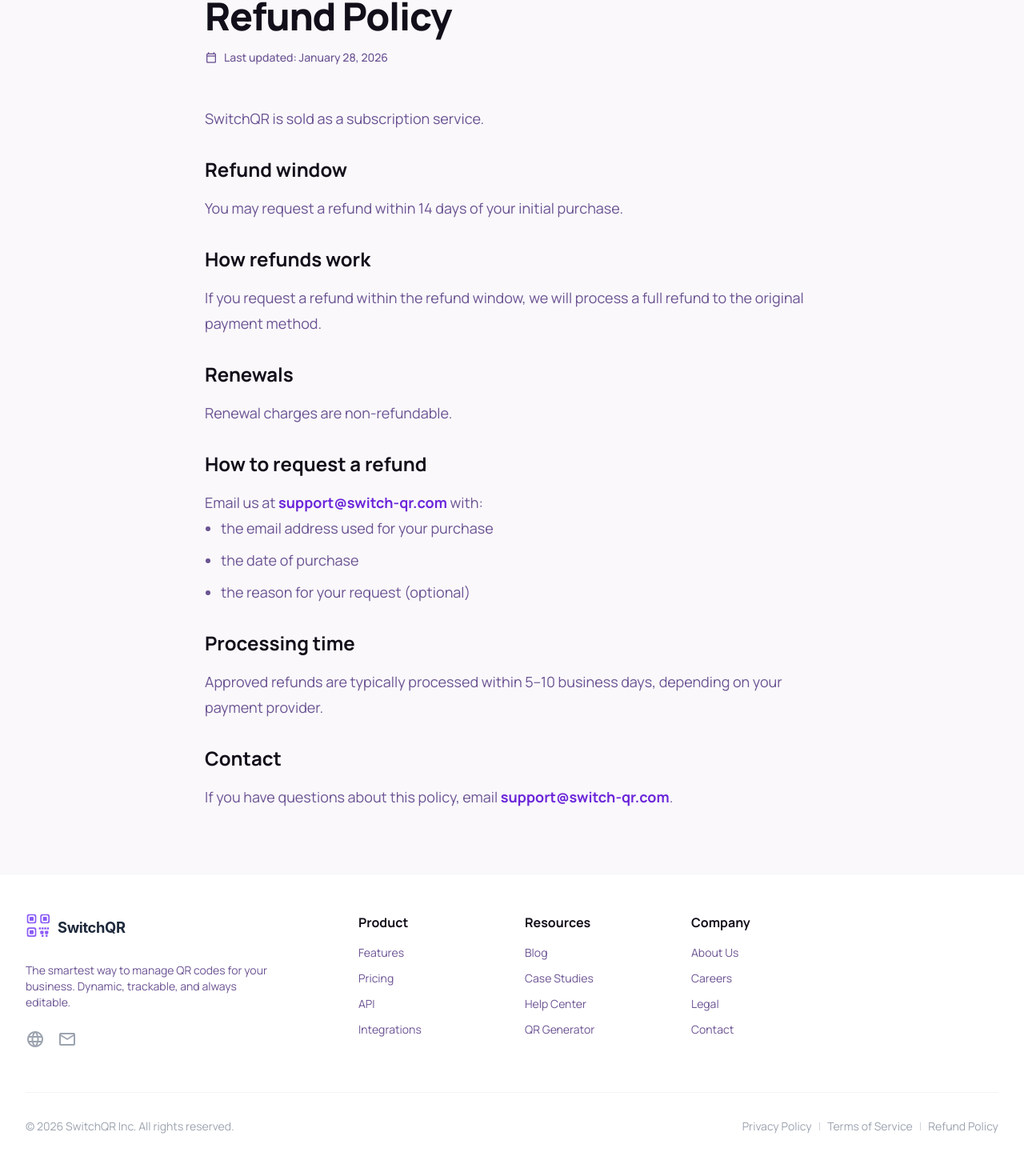
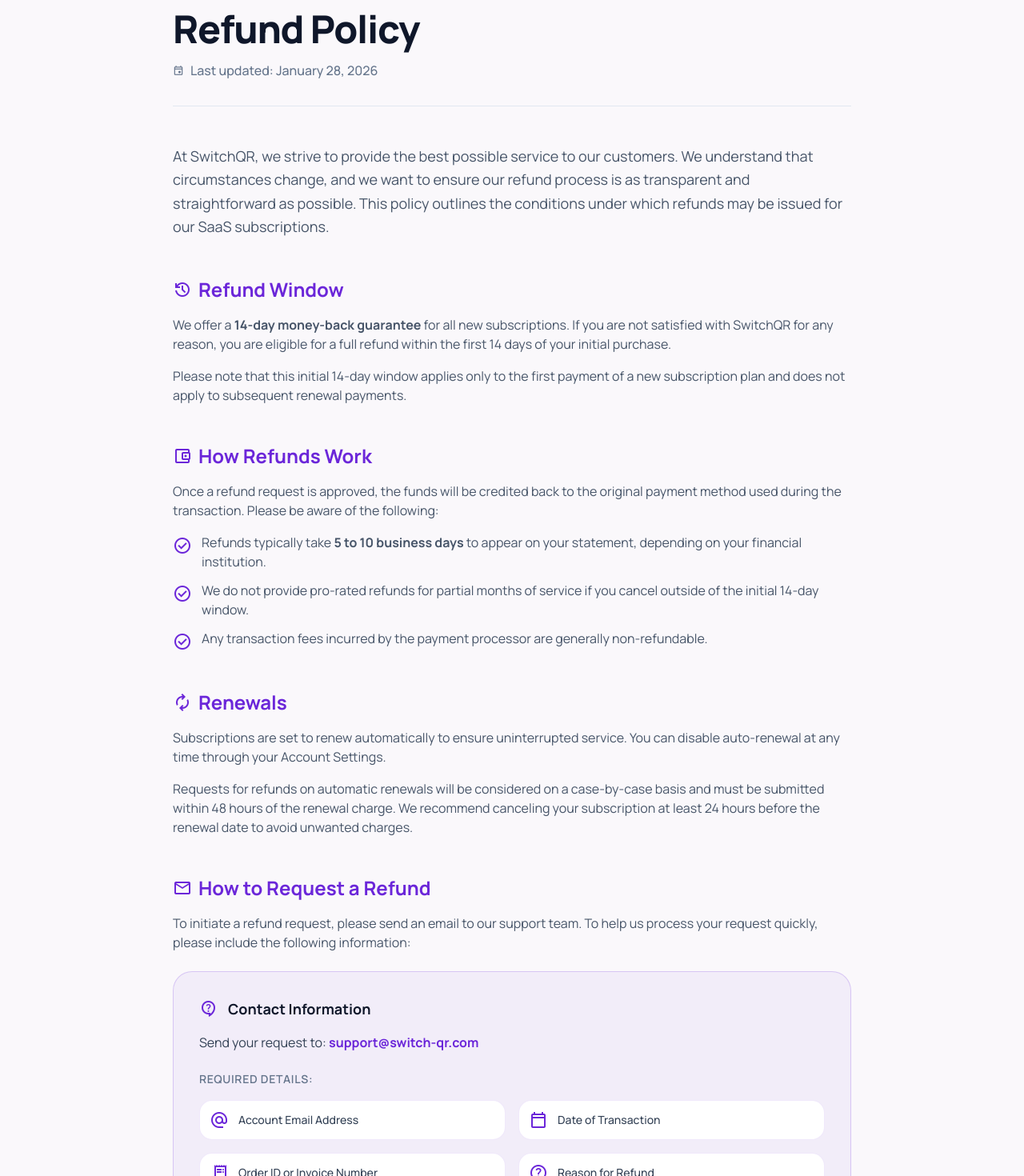
Before and after one commit to naveenkumar1569/switchqr-website, a React (Vite) app in the folder website/: page /refund in a window 1280 px wide. Shown: the part 149-1619 px from the top of the page at 80% size. Built offline with nearby package versions, Linux system fonts and the light colour scheme.

Commit message:
feat(website): redesign Refund Policy page with premium mock layout

```diff
--- a/website/src/pages/RefundPolicy.jsx
+++ b/website/src/pages/RefundPolicy.jsx
@@ -1,4 +1,5 @@
 import React from 'react';
+import { Link } from 'react-router-dom';
 
 const RefundPolicy = () => {
     const today = new Date().toLocaleDateString('en-US', {
@@ -7,61 +8,143 @@
         day: 'numeric'
     });
 
+    const CLIENT_APP_URL = 'https://app.switch-qr.com';
+
     return (
-        <div className="bg-background-light text-text-main font-display antialiased min-h-screen">
-            <main className="max-w-7xl mx-auto px-4 sm:px-6 lg:px-8 py-10 lg:py-20">
-                <div className="max-w-3xl mx-auto">
-                    {/* Page Heading */}
-                    <div className="mb-12">
-                        <h1 className="text-4xl sm:text-5xl font-black text-text-main leading-tight mb-4 tracking-tight">Refund Policy</h1>
-                        <div className="flex items-center gap-2 text-text-muted">
-                            <span className="material-symbols-outlined text-base">calendar_today</span>
-                            <span className="text-sm font-medium">Last updated: {today}</span>
+        <div className="bg-background-light dark:bg-background-dark text-slate-900 dark:text-slate-100 font-display transition-colors duration-300 min-h-screen">
+            <main className="max-w-4xl mx-auto px-6 py-16 md:py-24">
+                {/* Document Header */}
+                <header className="mb-12 border-b border-slate-200 dark:border-slate-800 pb-8">
+                    <h1 className="text-4xl md:text-5xl font-extrabold text-slate-900 dark:text-white mb-4 tracking-tight">
+                        Refund Policy
+                    </h1>
+                    <div className="flex items-center gap-2 text-slate-500 dark:text-slate-400 font-medium">
+                        <span className="material-symbols-outlined text-sm">event</span>
+                        <span>Last updated: {today}</span>
+                    </div>
+                </header>
+
+                {/* Main Content Section */}
+                <article className="prose-custom max-w-none prose prose-slate dark:prose-invert">
+                    {/* Introduction */}
+                    <section className="mb-12">
+                        <p className="text-lg text-slate-600 dark:text-slate-300 leading-relaxed">
+                            At SwitchQR, we strive to provide the best possible service to our customers. We understand that circumstances change, and we want to ensure our refund process is as transparent and straightforward as possible. This policy outlines the conditions under which refunds may be issued for our SaaS subscriptions.
+                        </p>
+                    </section>
+
+                    {/* Refund Window */}
+                    <section className="mb-12">
+                        <h2 className="text-2xl font-bold text-primary mb-4 flex items-center gap-2">
+                            <span className="material-symbols-outlined">history</span>
+                            Refund Window
+                        </h2>
+                        <div className="space-y-4 text-slate-600 dark:text-slate-300">
+                            <p>
+                                We offer a <strong>14-day money-back guarantee</strong> for all new subscriptions. If you are not satisfied with SwitchQR for any reason, you are eligible for a full refund within the first 14 days of your initial purchase.
+                            </p>
+                            <p>
+                                Please note that this initial 14-day window applies only to the first payment of a new subscription plan and does not apply to subsequent renewal payments.
+                            </p>
                         </div>
-                    </div>
+                    </section>
 
-                    {/* Content Area */}
-                    <article className="prose prose-slate max-w-none">
-                        <div className="space-y-8 text-text-muted leading-8 text-lg">
-                            <p>SwitchQR is sold as a subscription service.</p>
+                    {/* How Refunds Work */}
+                    <section className="mb-12">
+                        <h2 className="text-2xl font-bold text-primary mb-4 flex items-center gap-2">
+                            <span className="material-symbols-outlined">account_balance_wallet</span>
+                            How Refunds Work
+                        </h2>
+                        <div className="space-y-4 text-slate-600 dark:text-slate-300">
+                            <p>
+                                Once a refund request is approved, the funds will be credited back to the original payment method used during the transaction. Please be aware of the following:
+                            </p>
+                            <ul className="list-none space-y-3 mb-6">
+                                <li className="flex items-start gap-3">
+                                    <span className="material-symbols-outlined text-primary mt-1">check_circle</span>
+                                    <span>Refunds typically take <strong>5 to 10 business days</strong> to appear on your statement, depending on your financial institution.</span>
+                                </li>
+                                <li className="flex items-start gap-3">
+                                    <span className="material-symbols-outlined text-primary mt-1">check_circle</span>
+                                    <span>We do not provide pro-rated refunds for partial months of service if you cancel outside of the initial 14-day window.</span>
+                                </li>
+                                <li className="flex items-start gap-3">
+                                    <span className="material-symbols-outlined text-primary mt-1">check_circle</span>
+                                    <span>Any transaction fees incurred by the payment processor are generally non-refundable.</span>
+                                </li>
+                            </ul>
+                        </div>
+                    </section>
 
-                            <section>
-                                <h2 className="text-2xl font-bold text-text-main mb-4">Refund window</h2>
-                                <p>You may request a refund within 14 days of your initial purchase.</p>
-                            </section>
+                    {/* Renewals */}
+                    <section className="mb-12">
+                        <h2 className="text-2xl font-bold text-primary mb-4 flex items-center gap-2">
+                            <span className="material-symbols-outlined">autorenew</span>
+                            Renewals
+                        </h2>
+                        <div className="space-y-4 text-slate-600 dark:text-slate-300">
+                            <p>
+                                Subscriptions are set to renew automatically to ensure uninterrupted service. You can disable auto-renewal at any time through your Account Settings.
+                            </p>
+                            <p>
+                                Requests for refunds on automatic renewals will be considered on a case-by-case basis and must be submitted within 48 hours of the renewal charge. We recommend canceling your subscription at least 24 hours before the renewal date to avoid unwanted charges.
+                            </p>
+                        </div>
+                    </section>
 
-                            <section>
-                                <h2 className="text-2xl font-bold text-text-main mb-4">How refunds work</h2>
-                                <p>If you request a refund within the refund window, we will process a full refund to the original payment method.</p>
-                            </section>
+                    {/* How to Request a Refund */}
+                    <section className="mb-12">
+                        <h2 className="text-2xl font-bold text-primary mb-4 flex items-center gap-2">
+                            <span className="material-symbols-outlined">mail</span>
+                            How to Request a Refund
+                        </h2>
+                        <p className="mb-6 text-slate-600 dark:text-slate-300">
+                            To initiate a refund request, please send an email to our support team. To help us process your request quickly, please include the following information:
+                        </p>
+                        {/* Information Callout Box */}
+                        <div className="bg-primary/5 dark:bg-primary/10 border border-primary/20 rounded-xl p-8 mb-8">
+                            <div className="flex items-center gap-3 mb-4">
+                                <span className="material-symbols-outlined text-primary">contact_support</span>
+                                <h3 className="text-lg font-bold text-slate-900 dark:text-white">Contact Information</h3>
+                            </div>
+                            <p className="mb-6 text-slate-700 dark:text-slate-300">
+                                Send your request to: <a className="text-primary font-bold hover:underline" href="mailto:support@switch-qr.com">support@switch-qr.com</a>
+                            </p>
+                            <div className="space-y-4">
+                                <p className="text-sm uppercase tracking-wider font-semibold text-slate-500 dark:text-slate-400">Required Details:</p>
+                                <ul className="grid grid-cols-1 md:grid-cols-2 gap-4 text-slate-700 dark:text-slate-300">
+                                    <li className="flex items-center gap-3 bg-white dark:bg-background-dark p-3 rounded-lg border border-primary/10">
+                                        <span className="material-symbols-outlined text-primary">alternate_email</span>
+                                        <span className="text-sm font-medium">Account Email Address</span>
+                                    </li>
+                                    <li className="flex items-center gap-3 bg-white dark:bg-background-dark p-3 rounded-lg border border-primary/10">
+                                        <span className="material-symbols-outlined text-primary">calendar_today</span>
+                                        <span className="text-sm font-medium">Date of Transaction</span>
+                                    </li>
+                                    <li className="flex items-center gap-3 bg-white dark:bg-background-dark p-3 rounded-lg border border-primary/10">
+                                        <span className="material-symbols-outlined text-primary">receipt_long</span>
+                                        <span className="text-sm font-medium">Order ID or Invoice Number</span>
+                                    </li>
+                                    <li className="flex items-center gap-3 bg-white dark:bg-background-dark p-3 rounded-lg border border-primary/10">
+                                        <span className="material-symbols-outlined text-primary">help_outline</span>
+                                        <span className="text-sm font-medium">Reason for Refund</span>
+                                    </li>
+                                </ul>
+                            </div>
+                        </div>
+                    </section>
 
-                            <section>
-                                <h2 className="text-2xl font-bold text-text-main mb-4">Renewals</h2>
-                                <p>Renewal charges are non-refundable.</p>
-                            </section>
-
-                            <section>
-                                <h2 className="text-2xl font-bold text-text-main mb-4">How to request a refund</h2>
-                                <p>Email us at <a href="mailto:support@switch-qr.com" className="text-primary hover:underline font-bold">support@switch-qr.com</a> with:</p>
-                                <ul className="list-disc pl-5 space-y-2">
-                                    <li>the email address used for your purchase</li>
-                                    <li>the date of purchase</li>
-                                    <li>the reason for your request (optional)</li>
-                                </ul>
-                            </section>
-
-                            <section>
-                                <h2 className="text-2xl font-bold text-text-main mb-4">Processing time</h2>
-                                <p>Approved refunds are typically processed within 5–10 business days, depending on your payment provider.</p>
-                            </section>
-
-                            <section>
-                                <h2 className="text-2xl font-bold text-text-main mb-4">Contact</h2>
-                                <p>If you have questions about this policy, email <a href="mailto:support@switch-qr.com" className="text-primary hover:underline font-bold">support@switch-qr.com</a>.</p>
-                            </section>
-                        </div>
-                    </article>
-                </div>
+                    {/* Exceptions */}
+                    <section className="mb-16">
+                        <h2 className="text-2xl font-bold text-primary mb-4 flex items-center gap-2">
+                            <span className="material-symbols-outlined">gavel</span>
+                            Exceptions
+                        </h2>
+                        <p className="text-slate-600 dark:text-slate-300">
+                            SwitchQR reserves the right to deny refund requests if we detect patterns of abuse or fraudulent activity associated with your account. Accounts terminated due to violations of our Terms of Service are not eligible for refunds.
+                        </p>
+                    </section>
+                </article>
             </main>
         </div>
     );
```
